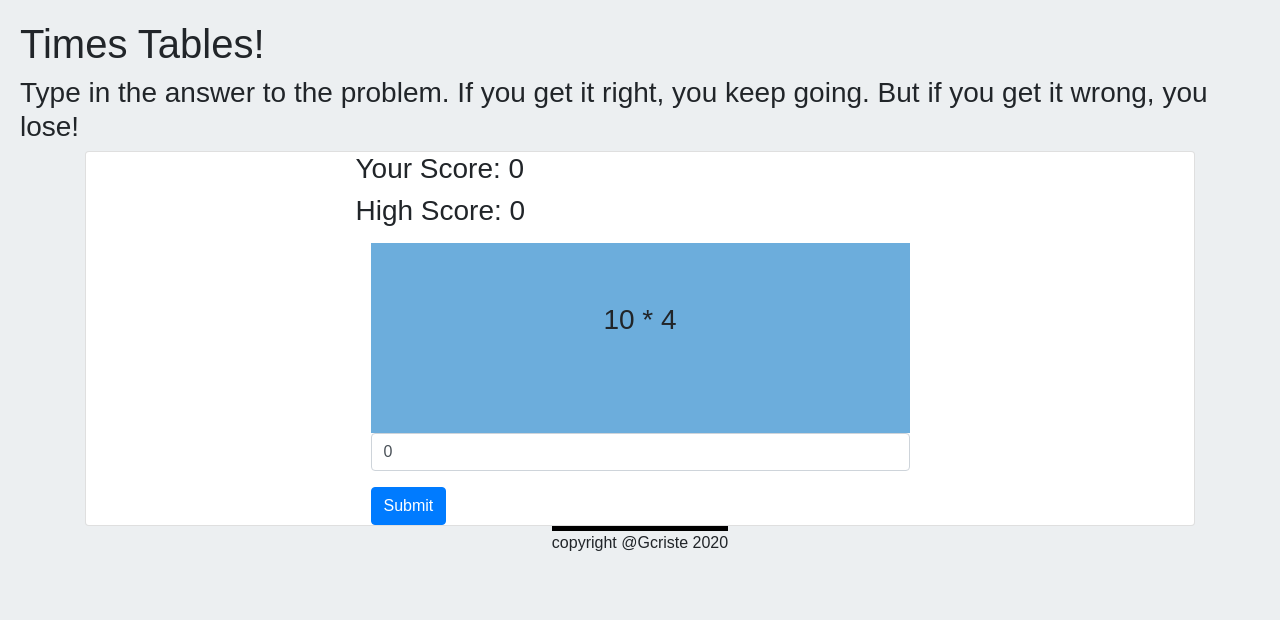
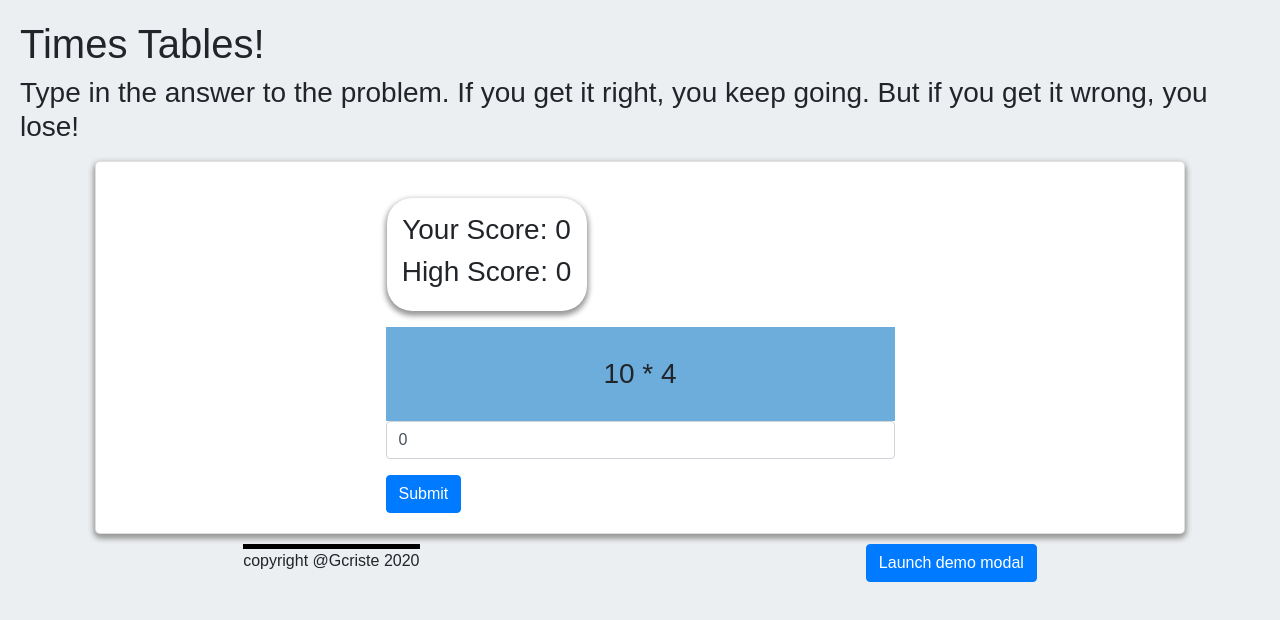
Before and after one commit to Gcriste/Times-Tables, a React (Create React App) app: page / in a window 1280 px wide. Shown: the top 620 px of the page. Built offline with nearby package versions, Linux system fonts and the light colour scheme.

Commit message:
working on modal

```diff
--- a/package.json
+++ b/package.json
@@ -6,8 +6,11 @@
     "@testing-library/jest-dom": "^4.2.4",
     "@testing-library/react": "^9.5.0",
     "@testing-library/user-event": "^7.2.1",
+    "bootstrap": "^4.5.0",
     "react": "^16.13.1",
+    "react-bootstrap": "^1.0.1",
     "react-dom": "^16.13.1",
+    "react-modal": "^3.11.2",
     "react-scripts": "3.4.1"
   },
   "scripts": {
--- a/src/App.css
+++ b/src/App.css
@@ -1,33 +1,6 @@
-.App {
-	text-align: center;
+.card {
+	margin: 10px;
+	padding: 20px;
+	box-shadow: 0 3px 6px #999, 0 3px 6px #999;
+	border-radius: 5px;
 }
-
-.App-logo {
-	animation: App-logo-spin infinite 20s linear;
-	height: 40vmin;
-	pointer-events: none;
-}
-
-.App-header {
-	background-color: #282c34;
-	min-height: 100vh;
-	display: flex;
-	flex-direction: column;
-	align-items: center;
-	justify-content: center;
-	font-size: calc(10px + 2vmin);
-	color: white;
-}
-
-.App-link {
-	color: #61dafb;
-}
-
-@keyframes App-logo-spin {
-	from {
-		transform: rotate(0deg);
-	}
-	to {
-		transform: rotate(360deg);
-	}
-}
--- a/src/App.js
+++ b/src/App.js
@@ -5,6 +5,7 @@ import { Main, Input, PostButton } from './components/Main/Main';
 import Score from './components/Score/Score';
 import Wrapper from './components/Wrapper/Wrapper';
 import Footer from './components/Footer/Footer';
+import ModalDisplay from './components/Modal/Modal';
 
 class App extends Component {
 	// Setting this.state.images to the images json array
@@ -19,7 +20,8 @@ class App extends Component {
 			numberA: 0,
 			numberB: 0,
 			correctAnswer: 0,
-			userGuess: 0
+			userGuess: 0,
+			isOpen: false
 		};
 	}
 
@@ -64,6 +66,10 @@ class App extends Component {
 				status: "I'm sorry that is not correct! The answer is " + this.state.correctAnswer
 			});
 
+			// handleShow = (event) => {
+			// 	this.setState({ handleShow: true });
+			// };
+
 			if (this.state.score > this.state.highScore) {
 				this.setState({
 					highScore: this.state.score
@@ -77,6 +83,12 @@ class App extends Component {
 		this.componentDidMount();
 	};
 
+	toggleModal = () => {
+		this.setState({
+			isOpen: !this.state.isOpen
+		});
+	};
+
 	render() {
 		return (
 			<Wrapper>
@@ -85,11 +97,7 @@ class App extends Component {
 					<div className='card'>
 						<div className='row'>
 							<div className='col-md-6- offset-md-3'>
-								<Score
-									total={this.state.score}
-									status={this.state.status}
-									highscore={this.state.highScore}
-								/>
+								<Score total={this.state.score} highscore={this.state.highScore} />
 							</div>
 						</div>
 						<div className='row'>
@@ -97,7 +105,7 @@ class App extends Component {
 								<Main
 									numberA={this.state.numberA}
 									numberB={this.state.numberB}
-									correctAnswer={this.state.correctAnswer}
+									status={this.state.status}
 								/>
 								<Input
 									value={this.state.userGuess}
@@ -114,6 +122,12 @@ class App extends Component {
 				</div>
 
 				<Footer> copyright @Gcriste 2020</Footer>
+				{/* <button onClick={this.toggleModal}>Open the modal</button> */}
+
+				{/* <ModalDisplay show={this.state.isOpen} onClose={this.toggleModal}>
+					Here's some content for the modal
+				</ModalDisplay> */}
+				<ModalDisplay handleShow={this.handleShow} />
 			</Wrapper>
 		);
 	}
--- a/src/components/Main/Main.js
+++ b/src/components/Main/Main.js
@@ -9,7 +9,7 @@ export function Main(props) {
 					{' '}
 					{props.numberA} * {props.numberB}
 				</h3>
-				<p className='picname'> {props.name}</p>
+				<p className='status'>{props.status}</p>
 			</div>
 		</div>
 	);
--- a/src/components/Main/style.css
+++ b/src/components/Main/style.css
@@ -1,27 +1,12 @@
-/* .pics {
-	background: #fff;
-	border-radius: 25px;
-	height: 200px;
-	margin: 1rem;
-	position: relative;
-	width: 200px;
-	box-shadow: 0 3px 6px #999, 0 3px 6px #999;
-	text-align: left;
+.status {
+	color: blue;
 }
-
-.pics:hover {
-	opacity: 0.8;
-	cursor: pointer;
-} */
 .img-container {
 	height: 100%;
 	overflow: hidden;
 	text-align: center;
 	background: #6caddc;
 }
-/* img {
-	width: 100%;
-} */
 
 .content {
 	padding-left: 1rem;
@@ -29,12 +14,6 @@
 	font-size: 15px;
 }
 
-.picname {
-	font-size: 40px;
-	font-family: 'Gayathri', sans-serif;
-	padding-top: 20px;
+.numbers {
+	margin: 30px;
 }
-
-.numbers {
-	margin: 60px;
-}
--- /dev/null
+++ b/src/components/Modal/Modal.js
@@ -0,0 +1,88 @@
+import Modal from 'react-bootstrap/Modal';
+import Button from 'react-bootstrap/Button';
+import React, { useState } from 'react';
+
+function ModalDisplay() {
+    const [show, setShow] = useState(false);
+
+    const handleClose = () => setShow(false);
+    const handleShow = () => setShow(true);
+
+    return (
+      <>
+        <Button variant="primary" onClick={handleShow}>
+          Launch demo modal
+        </Button>
+
+        <Modal show={show} onHide={handleClose}>
+          <Modal.Header closeButton>
+            <Modal.Title>Modal heading</Modal.Title>
+          </Modal.Header>
+          <Modal.Body>Woohoo, you're reading this text in a modal!</Modal.Body>
+          <Modal.Footer>
+            <Button variant="secondary" onClick={handleClose}>
+              Close
+            </Button>
+            <Button variant="primary" onClick={handleClose}>
+              Save Changes
+            </Button>
+          </Modal.Footer>
+        </Modal>
+      </>
+    );
+  }
+
+export default ModalDisplay;
+
+// import React from 'react';
+// import PropTypes from 'prop-types';
+
+// class Modal extends React.Component {
+// 	render() {
+// 		// Render nothing if the "show" prop is false
+// 		if (!this.props.show) {
+// 			return null;
+// 		}
+
+// 		// The gray background
+// 		const backdropStyle = {
+// 			position: 'fixed',
+// 			top: 0,
+// 			bottom: 0,
+// 			left: 0,
+// 			right: 0,
+// 			backgroundColor: 'rgba(0,0,0,0.3)',
+// 			padding: 50
+// 		};
+
+// 		// The modal "window"
+// 		const modalStyle = {
+// 			backgroundColor: '#fff',
+// 			borderRadius: 5,
+// 			maxWidth: 500,
+// 			minHeight: 300,
+// 			margin: '0 auto',
+// 			padding: 30
+// 		};
+
+// 		return (
+// 			<div className='backdrop' style={{ backdropStyle }}>
+// 				<div className='modal' style={{ modalStyle }}>
+// 					{this.props.children}
+
+// 					<div className='footer'>
+// 						<button onClick={this.props.onClose}>Close</button>
+// 					</div>
+// 				</div>
+// 			</div>
+// 		);
+// 	}
+// }
+
+// Modal.propTypes = {
+// 	onClose: PropTypes.func.isRequired,
+// 	show: PropTypes.bool,
+// 	children: PropTypes.node
+// };
+
+// export default Modal;
--- a/src/components/Score/Score.js
+++ b/src/components/Score/Score.js
@@ -8,7 +8,6 @@ function Score(props) {
 				<div className='gameScoreTwo'>
 					<h3 className='score'>Your Score: {props.total}</h3>
 					<h3 className='highscore'>High Score: {props.highscore}</h3>
-					<p className='status'>{props.status}</p>
 				</div>
 			</div>
 		</div>
--- a/src/components/Score/style.css
+++ b/src/components/Score/style.css
@@ -3,19 +3,12 @@
 	font-family: 'Gayathri', sans-serif;
 	/* font-size: 34px; */
 }
-
-/* .gameScore {
-	border: 5px solid black;
-	border-radius: 15px;
-	background-color: #ffffff;
-} */
-
-/* .gameScoreTwo {
-	border: 5px solid #6caddc;
-	padding: 10px;
-	border-radius: 10px;
-} */
-
-.status {
-	color: blue;
+.gameScore {
+	padding: 15px;
+	border-radius: 25px;
+	/* height: 200px; */
+	margin: 1rem;
+	width: 200px;
+	box-shadow: 0 3px 6px #999, 0 3px 6px #999;
+	text-align: center;
 }
```
Also changed, not shown: 1 other file (tests, documents, lock files or other folders).
